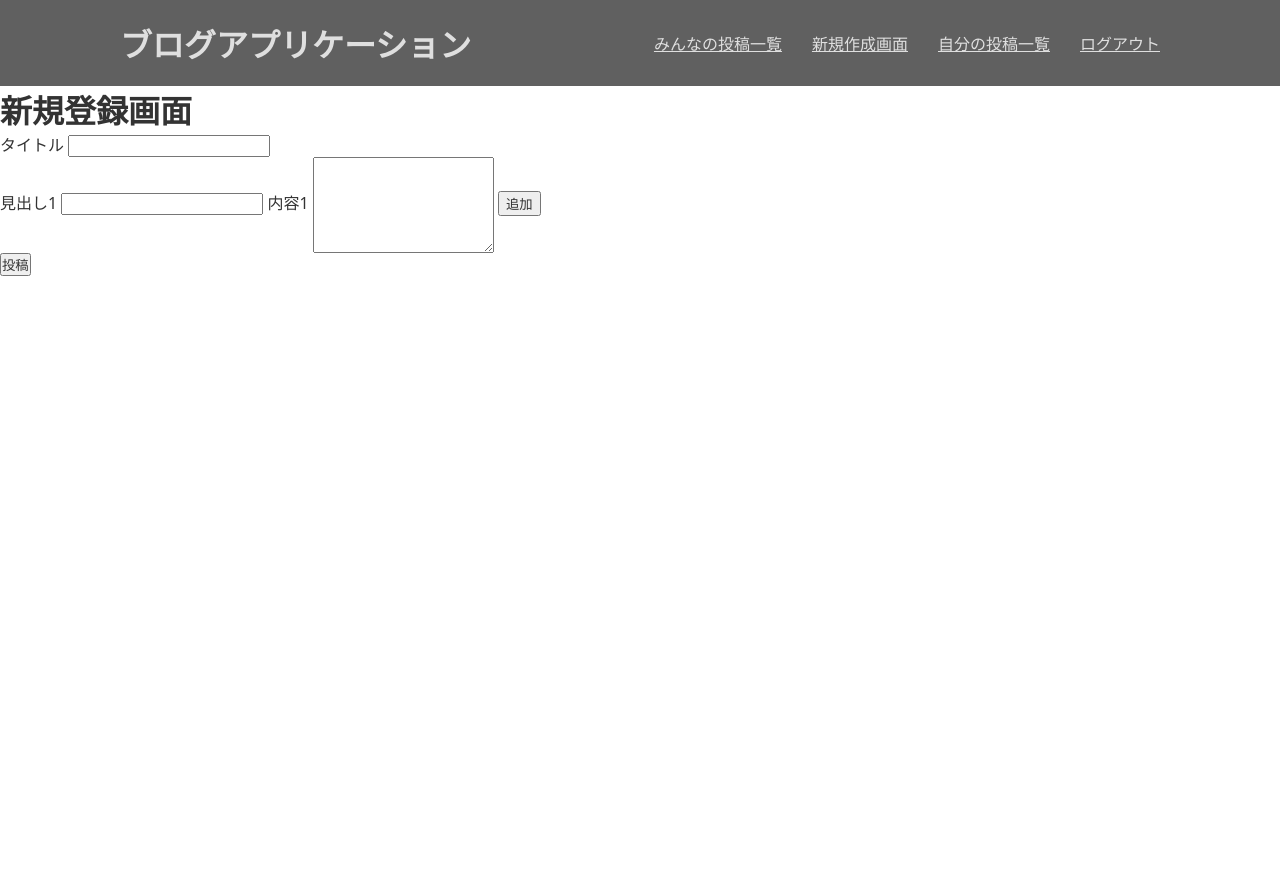
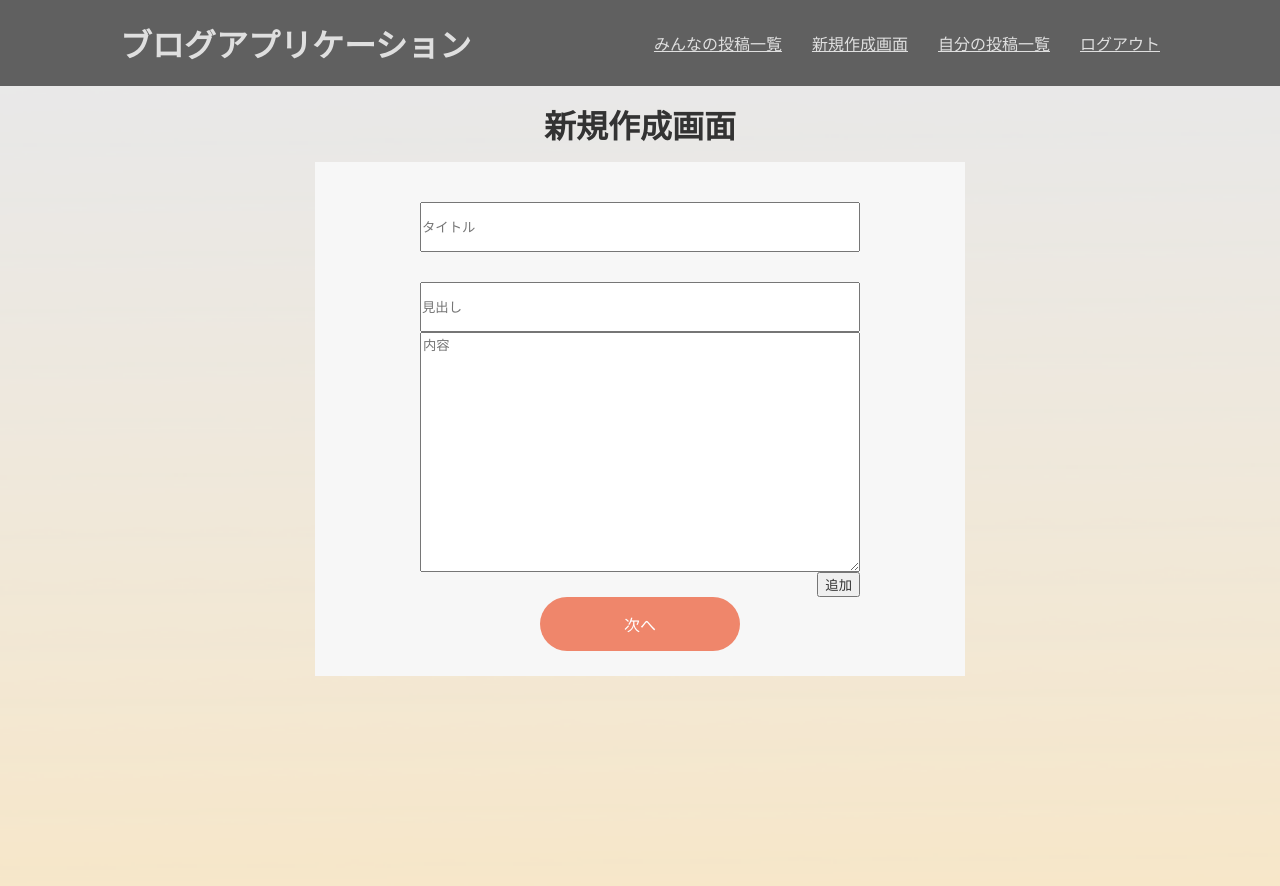
Before and after one commit to keromonsumire/yoninyonsyoku, a Flask app: page /create in a window 1280 px wide. Before the commit the page ends 276 px from the top, so only its background shows below. Run offline with Flask 2, Linux system fonts and the light colour scheme; a user stored in the database is signed in.

Commit message:
createフロント変更

```diff
--- a/static/css/styles.css
+++ b/static/css/styles.css
@@ -33,6 +33,12 @@ table {
   border-collapse: collapse;
 }
 
+button{
+  cursor: pointer;
+}
+
+/* 背景の色と画面について */
+
 .contents
 {
   background-color: #f3f0e9;
@@ -65,7 +71,7 @@ table {
 }
 
 
-.signup-button {
+.button {
   border-radius: 100px;
   display: block;
   width: 200px;
@@ -82,13 +88,13 @@ table {
   font-size:16px;
 }
 
-.signup-button:hover
+.button:hover
 {
 	opacity:0.8;
   cursor: pointer;
 }
 
-.signup-button:active
+.button:active
 {
 	-webkit-transform: translate(0,2px);
 	-moz-transform: translate(0,2px);
@@ -184,9 +190,78 @@ header{
 }
 
 /* create.htmlについて */
+.element1
+{
+  padding-top:30px;
+}
+
 .element2, .element3, .element4, .element5
 {
   display:none;
+  padding-top:20px;
+}
+
+.space
+{
+  padding-top:15px;
+}
+
+.create-contents
+{
+  width: 650px;
+  background-color: #f7f7f7;
+  margin:0 auto;
+  margin-top:15px;
+  padding-top:40px;
+  padding-bottom:25px;
+}
+
+.create-contents2
+{
+  width: 550px;
+  background-color: #f7f7f7;
+  margin:0 auto;
+}
+
+.create-contents2 input
+{
+  display:block;
+  margin: 0 auto;
+}
+
+.create-contents2 textarea
+{
+  display: block;
+  width:80%;
+  margin: 0 auto;
+}
+
+.create-h1
+{
+  text-align: center;
+}
+
+.create-title
+{
+  width:80%;
+  margin:0 auto;
+  height:50px;
+}
+
+.create-content
+{
+  width:80%;
+  height:50px;
+}
+
+.create-buttons
+{
+  text-align: right;
+}
+
+.create-button1,.create-button5,.create-button6,.create-button7,.create-button8
+{
+  margin-right:55px;
 }
 
 
--- a/templates/create.html
+++ b/templates/create.html
@@ -1,56 +1,62 @@
 
 {% extends 'base.html' %}
 {% block content %}
-<h1>新規登録画面</h1>
+<div class="contents2">
+    <div class="content space">
+        <h1 class="create-h1">新規作成画面</h1>
+        <div class="create-contents">
+            <div class="create-contents2">
                 <form method="POST">
-    <label for="title">タイトル</label>
-    <input type="text" name="title">
+                    <input class="create-title" placeholder="タイトル" type="text" name="title">
 
                     <div class="element1">
-        <label for="headline1">見出し1</label>
-        <input type="text" name="headline1">
-        <label for="body1">内容1</label>
-        <textarea rows="5" type="text" name="body1"></textarea>
+                        <input class="create-content" placeholder="見出し" type="text" name="headline1">
+                        <textarea rows="13"  placeholder="内容" type="text" name="body1"></textarea>
+                        <div class="create-buttons">
                             <button type="button" class="create-button1">追加</button>
+                        </div>
                     </div>
 
                     <div class="element2">
-        <label for="headline2">見出し2</label>
-        <input type="text" name="headline2">
-        <label for="body2">内容2</label>
-        <textarea rows="5" type="text" name="body2"></textarea>
+                        <input class="create-content" placeholder="見出し" type="text" name="headline2">
+                        <textarea rows="13"  placeholder="内容" type="text" name="body2"></textarea>
+                        <div class="create-buttons">
                         <button type="button" class="create-button2">追加</button>
                         <button type="button" class="create-button5">削除</button>
+                        </div>
 
                     </div>
 
                     <div class="element3">
-        <label for="headline3">見出し3</label>
-        <input type="text" name="headline3">
-        <label for="body3">内容3</label>
-        <textarea rows="5" type="text" name="body3"></textarea>
+                        <input class="create-content" placeholder="見出し" type="text" name="headline3">
+                        <textarea rows="13"  placeholder="内容" type="text" name="body3"></textarea>
+                        <div class="create-buttons">
                         <button type="button" class="create-button3">追加</button>
                         <button type="button" class="create-button6">削除</button>
                         </div>
+                    </div>
 
                     <div class="element4">
-        <label for="headline2">見出し4</label>
-        <input type="text" name="headline4">
-        <label for="body4">内容4</label>
-        <textarea rows="5" type="text" name="body4"></textarea>
+                        <input class="create-content" placeholder="見出し" type="text" name="headline4">
+                        <textarea rows="13"  placeholder="内容" type="text" name="body4"></textarea>
+                        <div class="create-buttons">
                         <button type="button" class="create-button4">追加</button>
                         <button type="button" class="create-button7">削除</button>
                         </div>
+                    </div>
 
                     <div class="element5">
-        <label for="headline2">見出し5</label>
-        <input type="text" name="headline5">
-        <label for="body5">内容5</label>
-        <textarea rows="5" type="text" name="body5"></textarea>
+                        <input class="create-content" placeholder="見出し" type="text" name="headline5">
+                        <textarea rows="13"  placeholder="内容" type="text" name="body5"></textarea>
+                        <div class="create-buttons">
                         <button type="button" class="create-button8">削除</button>
                         </div>
+                    </div>
+                    <input type="submit" class="button create-button" value="次へ">
+                </form>
+            </div>
+        </div>
+    </div>
+</div>
 
-    <input type="submit" value="投稿">
-
-</form>
 {% endblock %}
--- a/templates/login.html
+++ b/templates/login.html
@@ -17,7 +17,7 @@
                             <td><input type="password" name="password" class="signup-name password text2"></td>
                         </tr>
                     </table>
-                    <button type="submit" class="signup-button">ようこそ</button>
+                    <button type="submit" class="button">ようこそ</button>
             </div>
         </div>
     </div>
```
Lines whose indentation alone changed are shown as unchanged.
